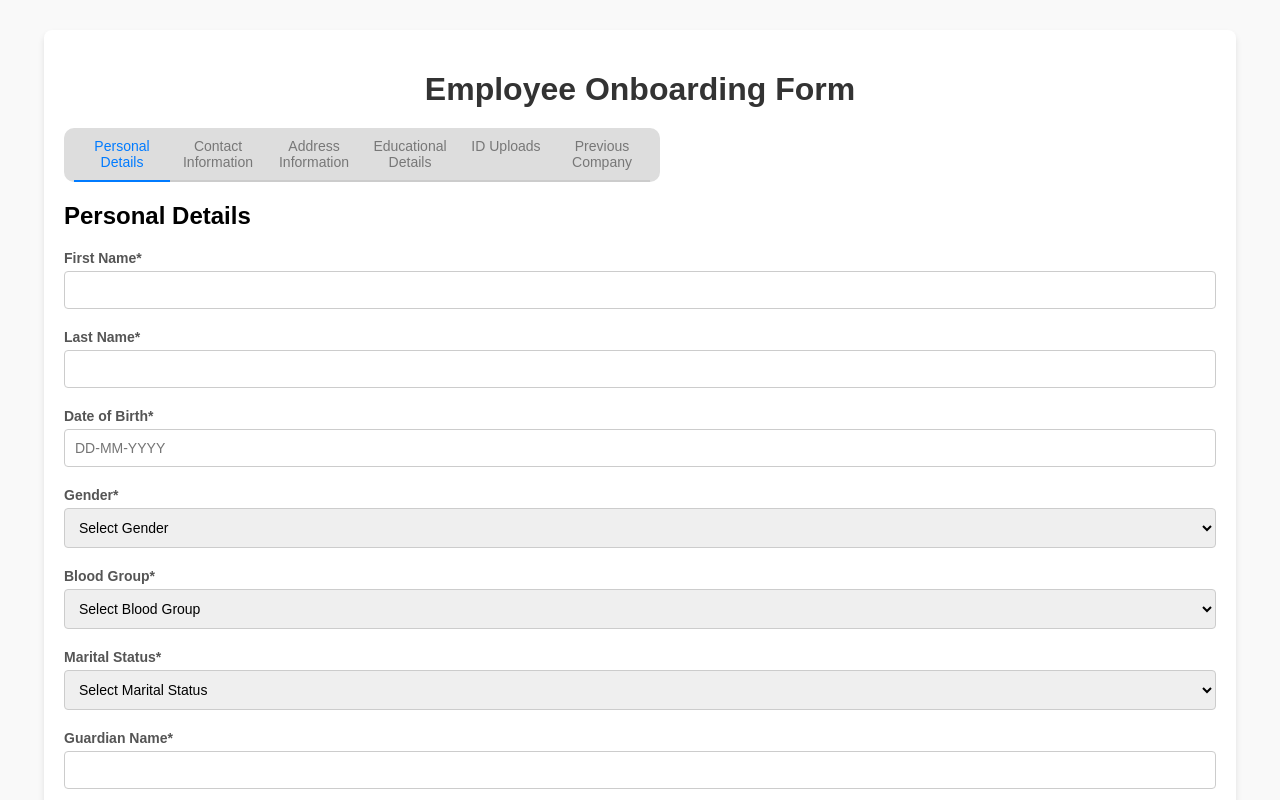
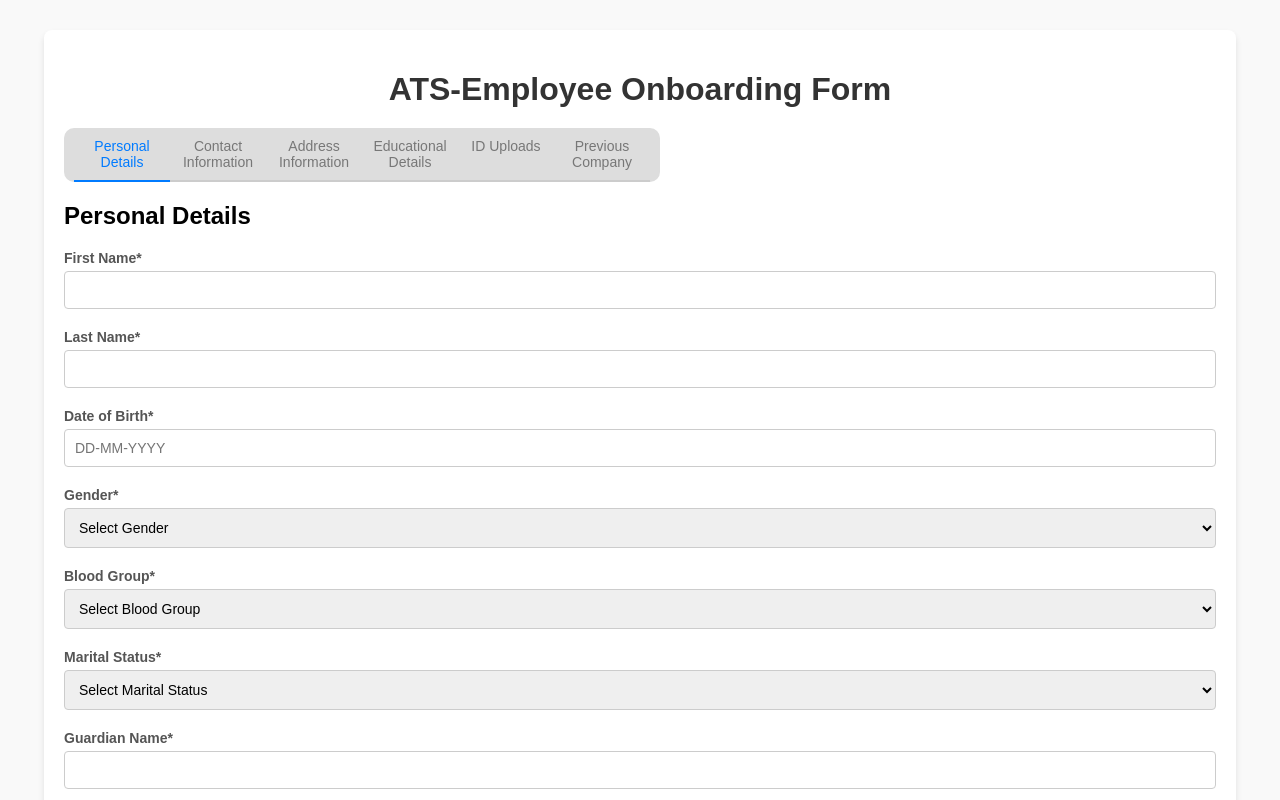
Before and after one commit to Vikas-Gn/on-board2, a plain HTML site: page index.html in a window 1280 px wide. Shown: the top 800 px of the page. Drawn offline with Linux system fonts and the light colour scheme.

Commit message:
Update index.html

```diff
--- a/index.html
+++ b/index.html
@@ -4,7 +4,7 @@
 <head>
   <meta charset="UTF-8">
   <meta name="viewport" content="width=device-width, initial-scale=1.0">
-  <title>ATS-Employee Onboarding and HR Dashboard</title>
+  <title>Employee Onboarding and HR Dashboard</title>
   <style>
     /* Add your CSS styles here */
     body {
@@ -141,7 +141,7 @@
 
 <!-- Employee Onboarding Form Section -->
 <div class="form-container">
-  <h1>Employee Onboarding Form</h1>
+  <h1>ATS-Employee Onboarding Form</h1>
   <div class="progress-bar">
     <span class="progress-step active">Personal Details</span>
     <span class="progress-step">Contact Information</span>
```
